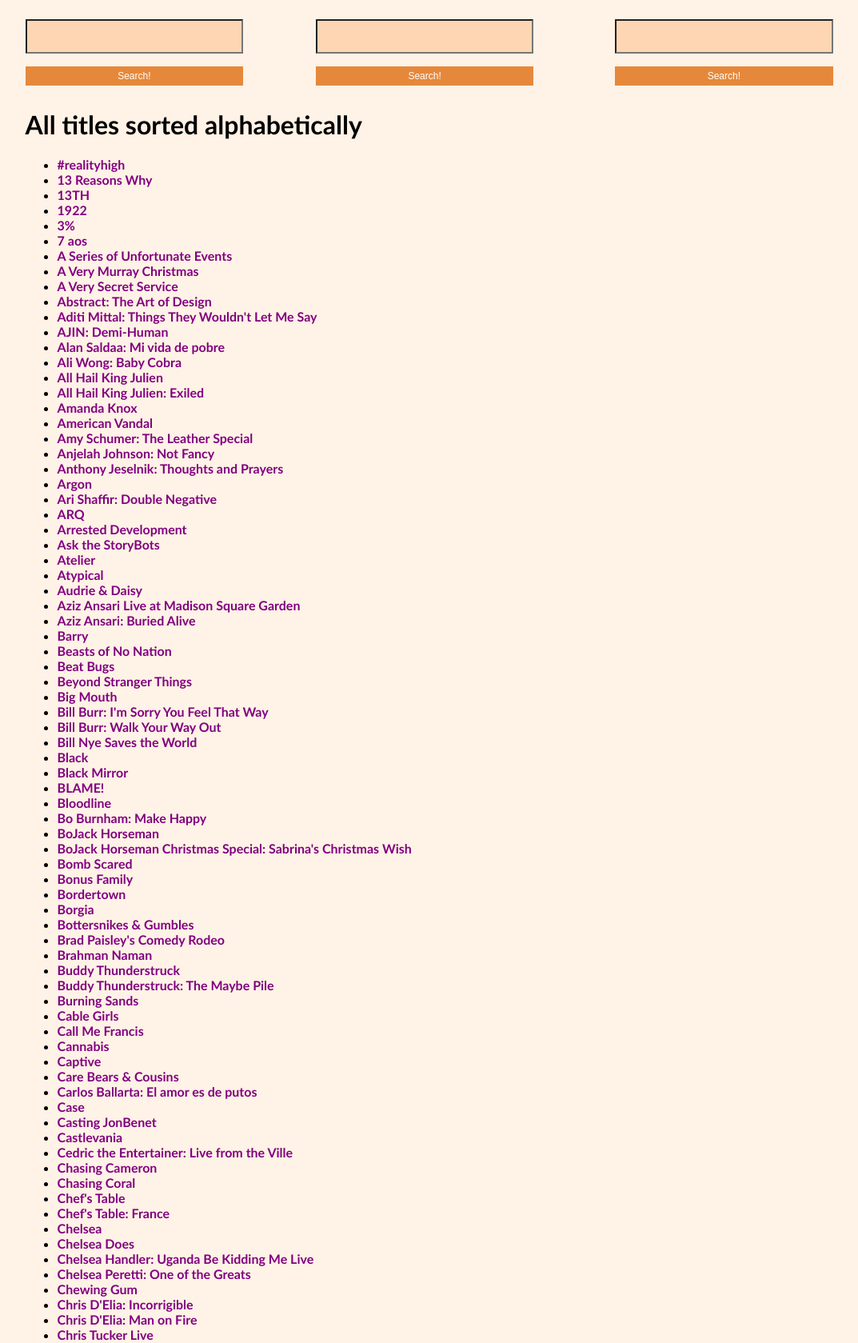
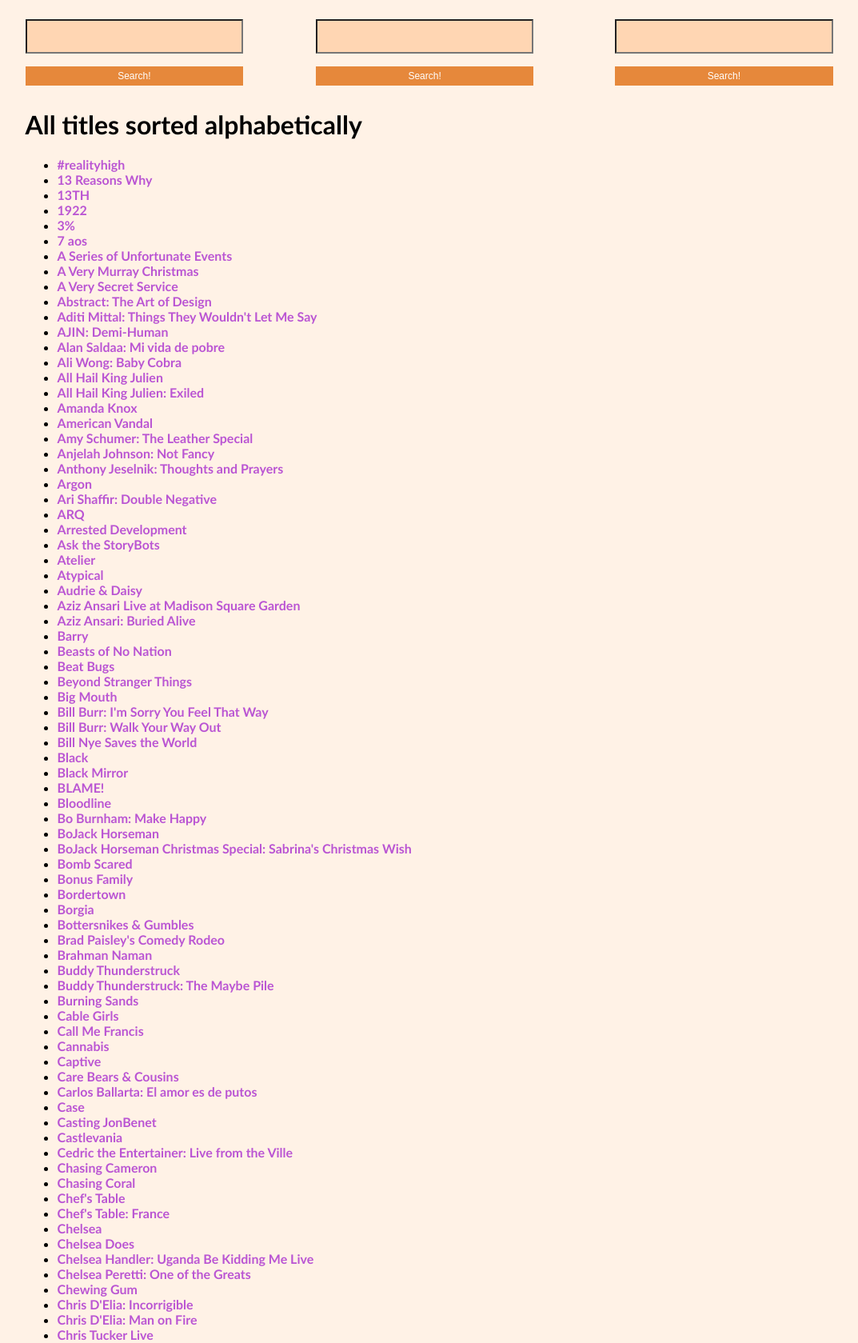
Before and after one commit to abehnan/nitflux, a PHP site: page /nitflux/search.php in a window 1280 px wide. Shown: the part 229-1908 px from the top of the page at 80% size, without its empty margins (58-1131 px from the left). Run offline with PHP 8.4, Linux system fonts and the light colour scheme; data comes from the database, SQL or seed files in the repository.

Commit message:
theme switch fix

```diff
--- a/changestyle.js
+++ b/changestyle.js
@@ -94,6 +94,12 @@ function switchDark()
         main[i].style.color="#99ccff";
     }
 
+    //bloglinks
+    var bloglinks = document.getElementsByClassName('bloglink');
+    for (var i = 0, length = bloglinks.length; i < length; i++) {
+        bloglinks[i].style.color = "mediumorchid";
+    }
+
     //input fields
    var input = document.getElementsByClassName('input');
    for (var i = 0, length = input.length; i < length; i++)
@@ -160,16 +166,16 @@ function switchLight()
     }
 
     //bloglinks
-    var bloglinks = document.getElementsByClassName('a.bloglink');
-    for (var i = 0, length = bodytext.length; i < length; i++) {
-        bloglinks[i].style.color = "black";
+    var bloglinks = document.getElementsByClassName('bloglink');
+    for (var i = 0, length = bloglinks.length; i < length; i++) {
+        bloglinks[i].style.color = "mediumorchid";
     }
 
     //Main
     var main = document.getElementsByClassName('main');
     {
-        main[i].style.backgroundColor ="#fff2e6";
-        main[i].style.color="black";
+        main[0].style.backgroundColor ="#fff2e6";
+        main[0].style.color="black";
     }
 
     var input = document.getElementsByClassName('input');
--- a/search.php
+++ b/search.php
@@ -59,7 +59,6 @@
   <input class="mybutton" type="submit" value="Search!">
 </form></span></div>
 
-
 <?php
   if(isset($_GET['actor'])) {
     echo "<h1>Actor search results for: " . $_GET['actor'] . "</h1>";
--- a/style.css
+++ b/style.css
@@ -75,7 +75,7 @@ a.menulink {
 }
 
 a.bloglink {
-    color: purple;
+    color: mediumorchid;
     text-decoration: none;
     font-weight: bold;
     font-size: 16px;
@@ -101,7 +101,7 @@ a.loginlink:hover {
 a.bloglink:active,
 a.menulink:active
 a.loginlink:active {
-    color: slateblue;
+    color: mediumorchid;
 }
 
 
```
Also changed, not shown: entry.php (+12 -18 lines).
